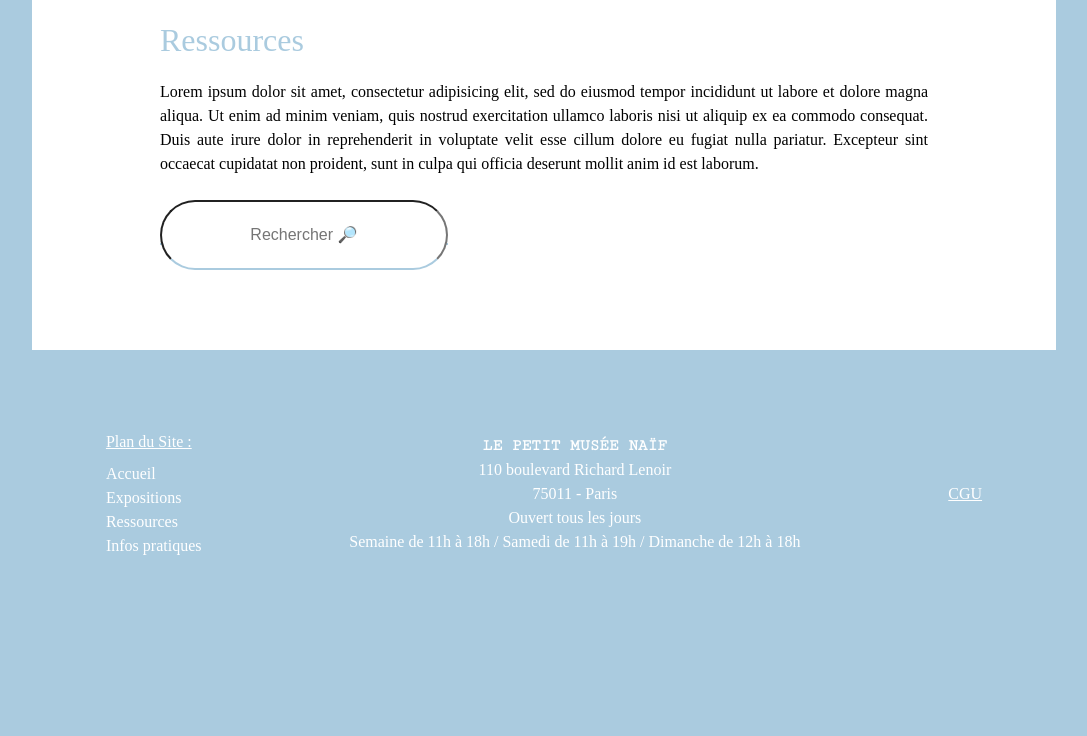
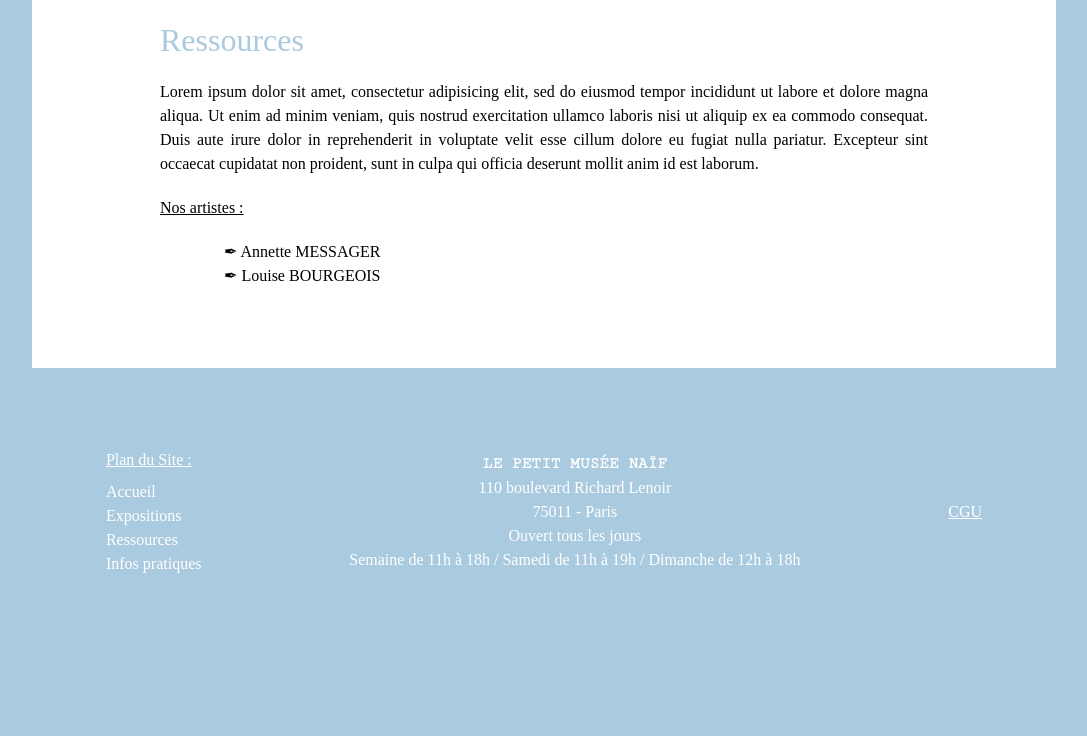
Before and after one commit to SarahRubio/Naive_Museum, a PHP site: page /naive_museum/ressources.php in a window 1280 px wide. Shown: the part 708-1444 px from the top of the page, without its empty margins (96-1183 px from the left). Before the commit the page ends 1263 px from the top, so only its background shows below. Run offline with PHP 8.4, Linux system fonts and the light colour scheme.

Commit message:
fix  artiste.php

```diff
--- a/artiste1.php
+++ b/artiste.php
@@ -3,8 +3,8 @@
 include "config.php";
 include "contenu.php";
 
-if (isset($contenuSite[$_GET["artisteChoisi"]])) {
-  $artiste = $contenuSite[$_GET["artisteChoisi"]];
+if (isset($contenuSite["artistes"][$_GET["artisteChoisi"]])) {
+  $artiste = $contenuSite["artistes"][$_GET["artisteChoisi"]];
   include $_dossier_template  . "artisteDetail.php";
 }
 else {
--- a/contenu.php
+++ b/contenu.php
@@ -13,17 +13,18 @@ $contenuSite =  [
     "heures" => "Semaine de 11h à 18h / Samedi de 11h à 19h / Dimanche de 12h à 18h",
   ),
 
-  "artiste1" => array(
+  "artistes" => array (
+    "Annette MESSAGER" => array(
       "nom" => "Annette MESSAGER",
       "about" => "Lorem ipsum dolor sit amet, consectetur adipisicing elit, sed do eiusmod tempor incididunt ut labore et dolore magna aliqua. Ut enim ad minim veniam, quis nostrud exercitation ullamco laboris nisi ut aliquip ex ea commodo consequat. Duis aute irure dolor in reprehenderit in voluptate velit esse cillum dolore eu fugiat nulla pariatur. Excepteur sint occaecat cupidatat non proident, sunt in culpa qui officia deserunt mollit anim id est laborum.",
       "imageOeuvre" => "templates/images/photographie1_mini.jpg",
     ),
 
-  "artiste2" => array(
+    "Louise BOURGEOIS" => array(
       "nom" => "Louise BOURGEOIS",
       "about" => "Lorem ipsum dolor sit amet, consectetur adipisicing elit, sed do eiusmod tempor incididunt ut labore et dolore magna aliqua. Ut enim ad minim veniam, quis nostrud exercitation ullamco laboris nisi ut aliquip ex ea commodo consequat. Duis aute irure dolor in reprehenderit in voluptate velit esse cillum dolore eu fugiat nulla pariatur. Excepteur sint occaecat cupidatat non proident, sunt in culpa qui officia deserunt mollit anim id est laborum.",
       "imageOeuvre" => "templates/images/photographie2_mini.jpg",
     ),
-
+  ),
 
 ];
--- a/ressources.php
+++ b/ressources.php
@@ -1,4 +1,5 @@
 <?php include "config.php"; ?>
+<?php include "contenu.php"; ?>
 <?php include $_dossier_template . "include/head.php"; ?>
 
   <body class="bgBlue">
@@ -17,8 +18,17 @@
           Lorem ipsum dolor sit amet, consectetur adipisicing elit, sed do eiusmod tempor incididunt ut labore et dolore magna aliqua. Ut enim ad minim veniam, quis nostrud exercitation ullamco laboris nisi ut aliquip ex ea commodo consequat. Duis aute irure dolor in reprehenderit in voluptate velit esse cillum dolore eu fugiat nulla pariatur. Excepteur sint occaecat cupidatat non proident, sunt in culpa qui officia deserunt mollit anim id est laborum.
         </div>
 
+        <h3 class= "padbot3 underline">Nos artistes :</h3>
 
-        <label for="" class="borderBlue"><input type="text" name="" value="" placeholder="Rechercher 🔎" class="padFull3 font1 borderRa40 tcenter borderBlue"> </label>
+        <div class="artisteChoice">
+          <ul>
+            <?php
+            foreach ($contenuSite["artistes"] as $key => $valeur) {
+              echo "<li><a href='artiste.php?artisteChoisi=$key'>✒︎ $key</a></li>";
+            }
+            ?>
+          </ul>
+        </div>
 
       </main>
 
--- a/templates/css/style.css
+++ b/templates/css/style.css
@@ -318,3 +318,11 @@ footer nav li a
 {
 	transform: scale(1.5);
 }
+
+.artisteChoice a
+{
+	text-decoration: none;
+	line-height: 1.5em;
+	color: #000;
+	padding-left: 5vw;
+}
```
Also changed, not shown: artiste2.php (deleted, +0 -8 lines). Lines whose indentation alone changed are shown as unchanged.
